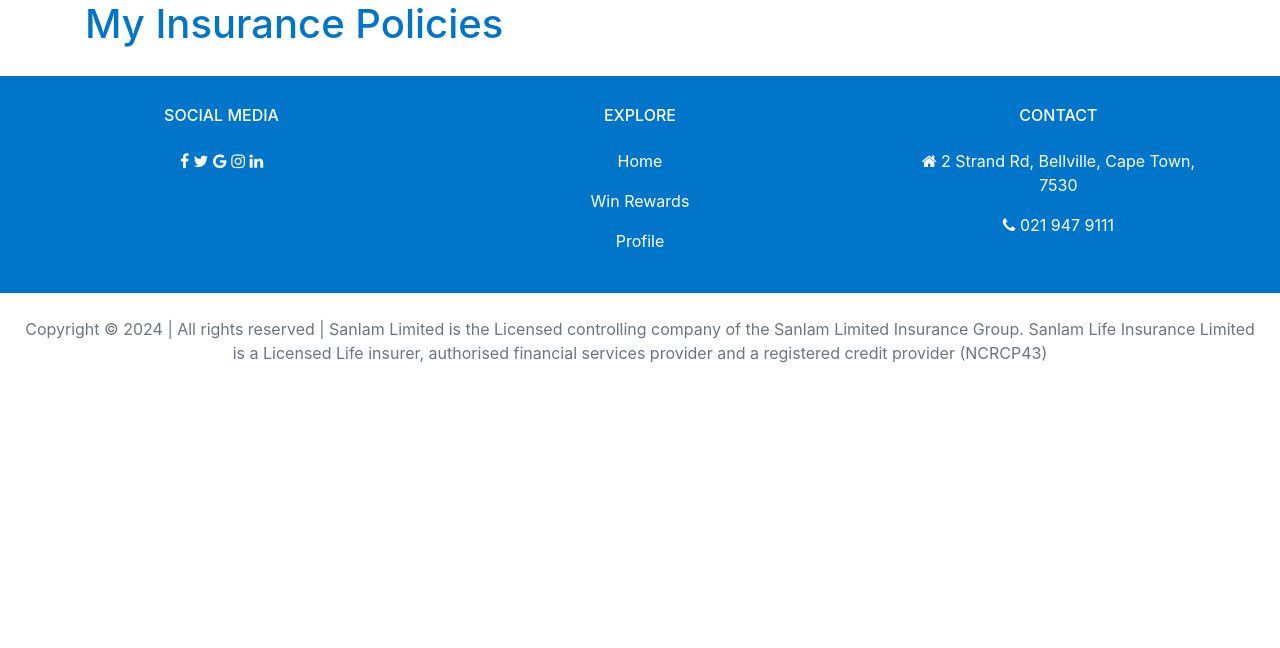
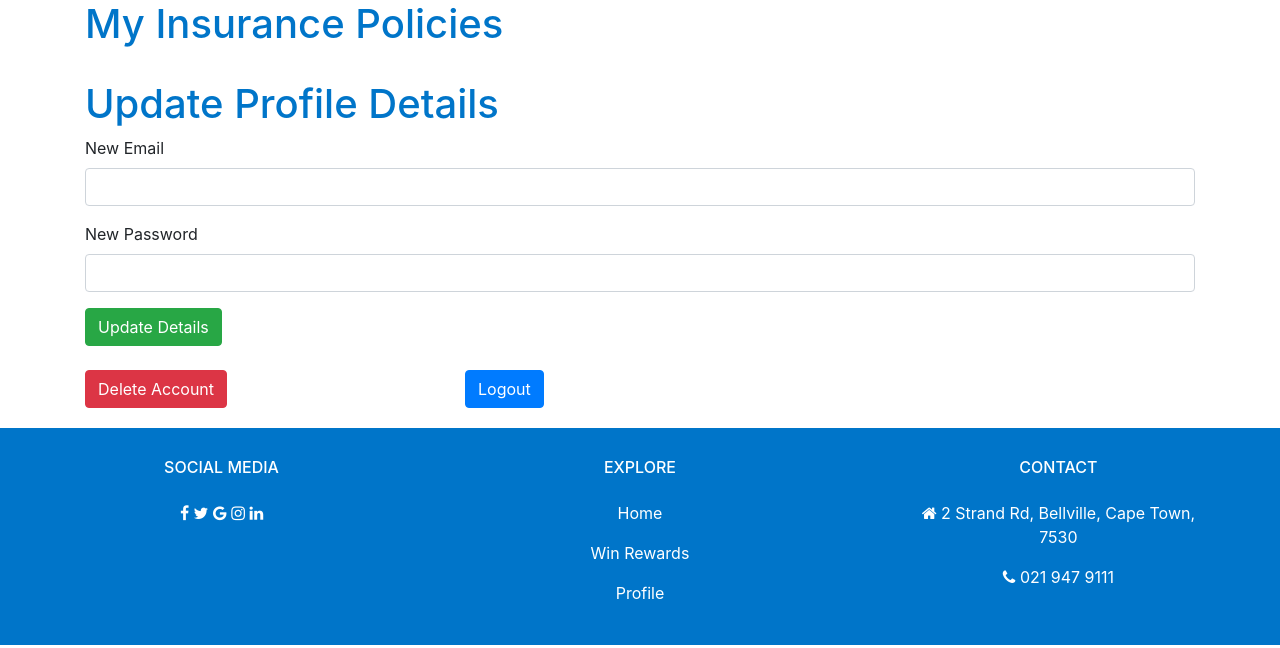
Before and after one commit to AlexDylanLazarus/Insurance-app, a Flask app: page /profile in a window 1280 px wide. Shown: the part 76-724 px from the top of the page. Before the commit the page ends 439 px from the top, so only its background shows below. Run offline with Flask 3, Linux system fonts and the light colour scheme; the visitor is signed in with stand-in values (Sample User, id 1); some libraries are stand-ins or nearby versions.

Commit message:
All functionality done

```diff
--- a/routes/main_bp.py
+++ b/routes/main_bp.py
@@ -1,4 +1,4 @@
-from flask import Blueprint, render_template, request, jsonify
+from flask import Blueprint, render_template, request, jsonify, flash, redirect, url_for
 from models.insurance import Insurance
 from models.user import User
 from models.cards import cards
@@ -7,9 +7,28 @@
 from extensions import db
 import random
 from .users_bp import LoginForm
-from flask_login import login_required, current_user
+from flask_login import login_required, current_user, logout_user
+from flask_wtf import FlaskForm
+from wtforms import StringField, SubmitField, PasswordField
+from wtforms.validators import InputRequired, Email, ValidationError
+from werkzeug.security import generate_password_hash
+
 
 main_bp = Blueprint("main_bp", __name__)
+
+
+class UpdateDetailsForm(FlaskForm):
+    new_email = StringField("New Email", validators=[InputRequired(), Email()])
+    new_password = PasswordField("New Password")
+
+    def validate_new_email(self, field):
+        if (
+            field.data != current_user.Email
+            and User.query.filter_by(Email=field.data).first()
+        ):
+            raise ValidationError("Email already exists.")
+
+    submit = SubmitField("Update Details")
 
 
 @main_bp.route("/pol")
@@ -40,12 +59,16 @@
 def profile():
     # Fetch the current logged-in user
     user = User.query.get(current_user.id)
-
+    update_details_form = UpdateDetailsForm(obj=user)
     # Fetch the policies associated with the current user
-    user_policies = [user_insurance.policy for user_insurance in user.user_insurances]
-
+    user_policies = [
+        user_insurance.policy for user_insurance in current_user.user_insurances
+    ]
     return render_template(
-        "profile.html", user=current_user, user_policies=user_policies
+        "profile.html",
+        user=user,
+        user_policies=user_policies,
+        update_details_form=update_details_form,
     )
 
 
@@ -123,3 +146,66 @@
             return "Insufficient credits. Please add more credits to play."
     else:
         return "User not found"  # Handle case where user is not found
+
+
+@main_bp.route("/logout", methods=["POST"])
+@login_required
+def logout():
+    logout_user()
+    flash("You have been logged out successfully.", "success")
+    return redirect(url_for("users_bp.login"))
+
+
+@main_bp.route("/delete_account", methods=["POST"])
+@login_required
+def delete_account():
+    # Fetch the current logged-in user
+    user = User.query.get(current_user.id)
+
+    # Delete the user's account
+    db.session.delete(user)
+    db.session.commit()
+
+    # Log the user out
+    logout_user()
+
+    flash("Your account has been successfully deleted.", "success")
+    return redirect(url_for("users_bp.login"))
+
+
+@main_bp.route("/update_details", methods=["POST"])
+@login_required
+def update_details():
+    user = User.query.get(current_user.id)
+    update_details_form = UpdateDetailsForm()
+
+    if update_details_form.validate_on_submit():
+        new_email = update_details_form.new_email.data
+        new_password = update_details_form.new_password.data
+
+        if new_email != user.Email:
+            user.Email = new_email
+
+        if new_password:
+            hashed_password = generate_password_hash(new_password)
+            user.Password = hashed_password
+
+        try:
+            db.session.commit()
+            flash("Your details have been updated successfully.", "success")
+        except Exception as e:
+            db.session.rollback()
+            flash(f"An error occurred: {str(e)}", "error")
+
+        return redirect(url_for("main_bp.profile"))
+
+    # If form validation fails, render the profile template again
+    user_policies = [
+        user_insurance.policy for user_insurance in current_user.user_insurances
+    ]
+    return render_template(
+        "profile.html",
+        user=current_user,
+        user_policies=user_policies,
+        update_details_form=update_details_form,
+    )
--- a/templates/profile.html
+++ b/templates/profile.html
@@ -15,6 +15,50 @@
         </div>
         {% endfor %}
     </div>
+    <div class="row mt-4">
+        <div class="col-md-12">
+            <h1 style="color:#0075c9">Update Profile Details</h1>
+            {% with messages = get_flashed_messages(with_categories=true) %}
+            {% if messages %}
+                {% for category, message in messages %}
+                    <div class="alert alert-{{ category }}">
+                        {{ message }}
+                    </div>
+                {% endfor %}
+            {% endif %}
+            {% endwith %}
+            <form action="/update_details" method="POST">
+                {{ update_details_form.hidden_tag() }}
+    <input type="hidden" name="user_id" value="{{ current_user.id }}">
+                <div class="form-group">
+                    {{ update_details_form.new_email.label }}
+                    {{ update_details_form.new_email(class="form-control", value=user.email) }}
+                    {% for error in update_details_form.new_email.errors %}
+                        <span class="text-danger">{{ error }}</span>
+                    {% endfor %}
+                </div>
+                <div class="form-group">
+                    {{ update_details_form.new_password.label }}
+                    {{ update_details_form.new_password(class="form-control") }}
+                    {% for error in update_details_form.new_password.errors %}
+                        <span class="text-danger">{{ error }}</span>
+                    {% endfor %}
+                </div>
+                {{ update_details_form.submit(class="btn btn-success") }} <!-- Include the submit button -->
+            </form>
+        </div>
+    </div>
+    <div class="row mt-4">
+        <div class="col-md-4">
+            <form action="/delete_account" method="POST">
+                <button type="submit" class="btn btn-danger">Delete Account</button>
+            </form>
+        </div>
+        <div class="col-md-4">
+            <form action="/logout" method="POST">
+                <button type="submit" class="btn btn-primary">Logout</button>
+            </form>
+        </div>
+    </div>
 </div>
-
-{% endblock%}
+{% endblock %}
```
Also changed, not shown: routes/users_bp.py (+9 -2 lines).
